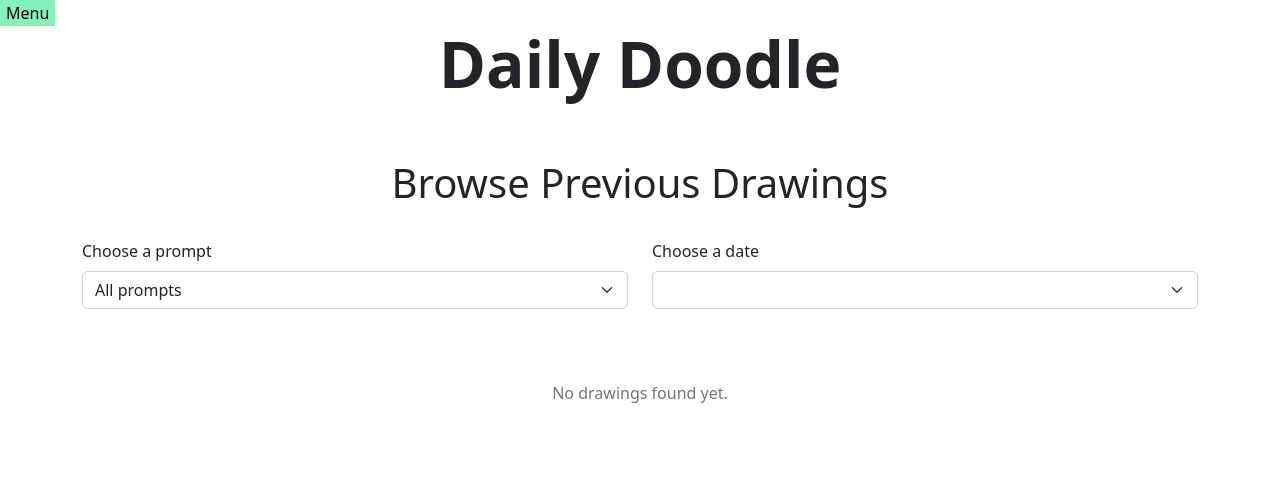
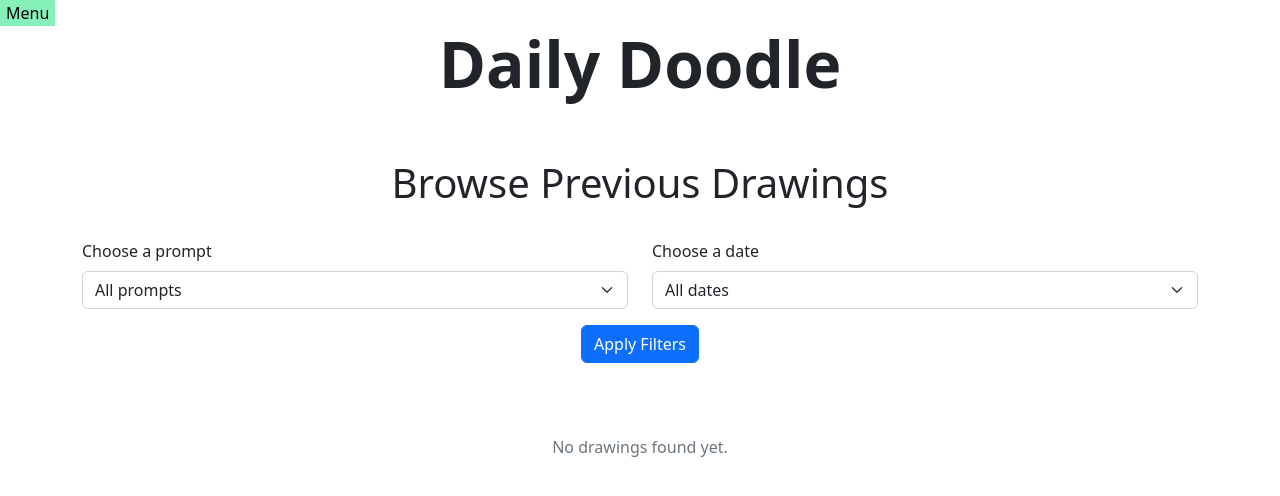
Before and after one commit to hdavies159753/cits3403_app, a Flask app: page /browse in a window 1280 px wide. Shown: the top 496 px of the page. Run offline with Flask 3, Linux system fonts and the light colour scheme; lists and menus that the app fills with data are empty.

Commit message:
Finish browse page filters for prompt and date  and add more prompts

```diff
--- a/app/routes.py
+++ b/app/routes.py
@@ -10,9 +10,30 @@ def index():
 
 @main.route('/browse')
 def browse():
+    selected_prompt = request.args.get('prompt', 'all')
+    selected_date = request.args.get('date', 'all')
+
     prompts = Prompt.query.order_by(Prompt.date.desc()).all()
-    drawings = Drawing.query.order_by(Drawing.date.desc()).all()
-    return render_template('browse.html', prompts=prompts, drawings=drawings)
+
+    query = Drawing.query.order_by(Drawing.date.desc())
+
+    if selected_prompt != 'all':
+        query = query.join(Prompt).filter(Prompt.text == selected_prompt)
+
+    if selected_date != 'all':
+        query = query.filter(Drawing.date >= selected_date)
+
+    drawings = query.all()
+    dates = sorted({drawing.date.date() for drawing in drawings if drawing.date}, reverse=True)
+
+    return render_template(
+        'browse.html',
+        prompts=prompts,
+        drawings=drawings,
+        dates=dates,
+        selected_prompt=selected_prompt,
+        selected_date=selected_date
+    )
 
 
 @main.route('/leaderboard')
--- a/app/templates/browse.html
+++ b/app/templates/browse.html
@@ -18,24 +18,42 @@
         </div>
     </div>
 
+    <form method="get" action="{{ url_for('main.browse') }}"></form>
     <!-- Filter section -->
     <div class="row mt-4">
         <div class="col-md-6">
             <label for="promptSelect" class="form-label">Choose a prompt</label>
-            <select id="promptSelect" class="form-select">
-                <option value="all">All prompts</option>
+            <select id="promptSelect" class="form-select" name="prompt">
+                <option value="all" {% if selected_prompt == 'all' %}selected{% endif %}>All prompts</option>
                 {% for prompt in prompts %}
-                <option value="{{ prompt.text }}">{{ prompt.text }}</option>
+                <option value="{{ prompt.text }}" {% if selected_prompt == prompt.text %}selected{% endif %}>
+                    {{ prompt.text }}
+                </option>
                 {% endfor %}
             </select>
         </div>
 
         <div class="col-md-6">
             <label for="dateSelect" class="form-label">Choose a date</label>
-            <select id="dateSelect" class="form-select">
-            </select>
+                <select id="dateSelect" class="form-select" name="date">
+                    <option value="all" {% if selected_date == 'all' %}selected{% endif %}>All dates</option>
+                    {% for date in dates %}
+                    <option value="{{ date }}" {% if selected_date == date|string %}selected{% endif %}>
+                        {{ date }}
+                    </option>
+                    {% endfor %}
+                </select>
         </div>
     </div>
+
+        <div class="mt-3 text-center">
+            <button type="submit" class="btn btn-primary">Apply Filters</button>
+        </div>
+    </form>
+
+
+
+
 
     <!-- Gallery section -->
    <div class="row mt-5 g-4" id="drawingGallery">
```
